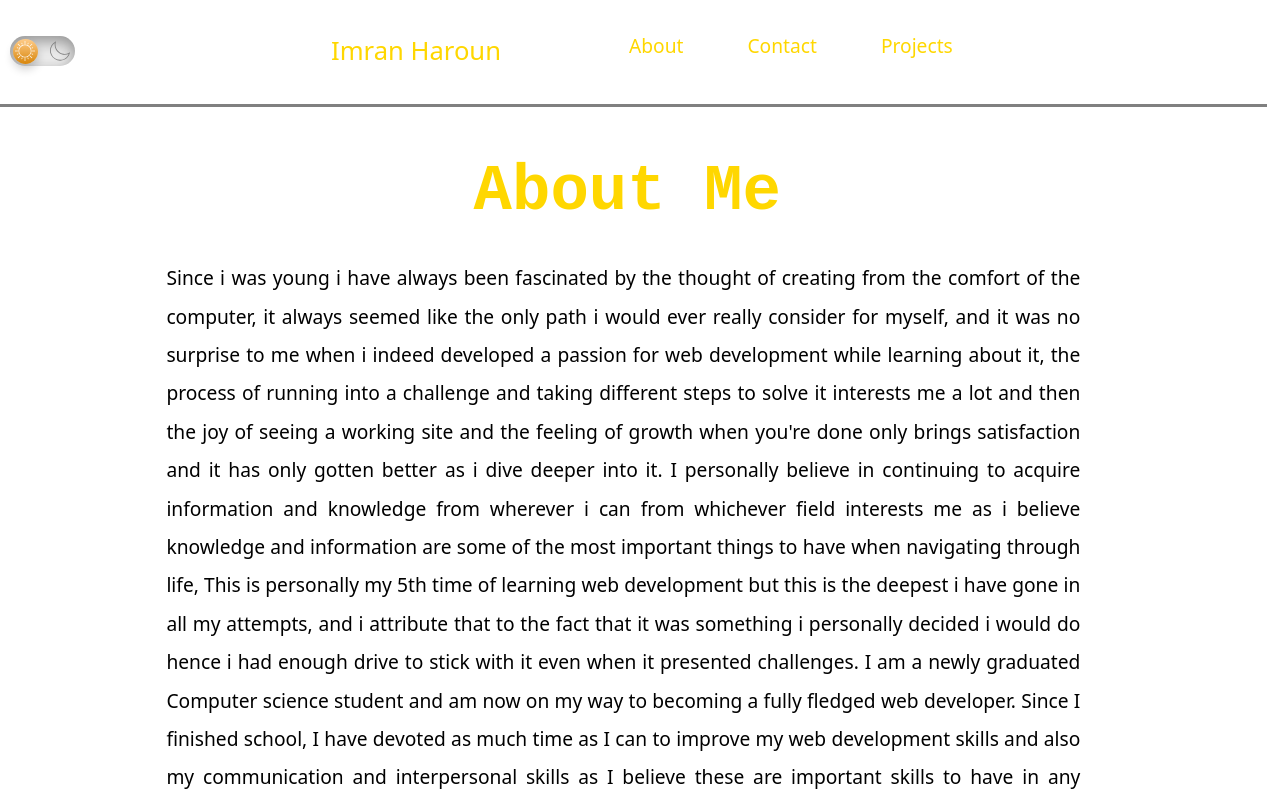
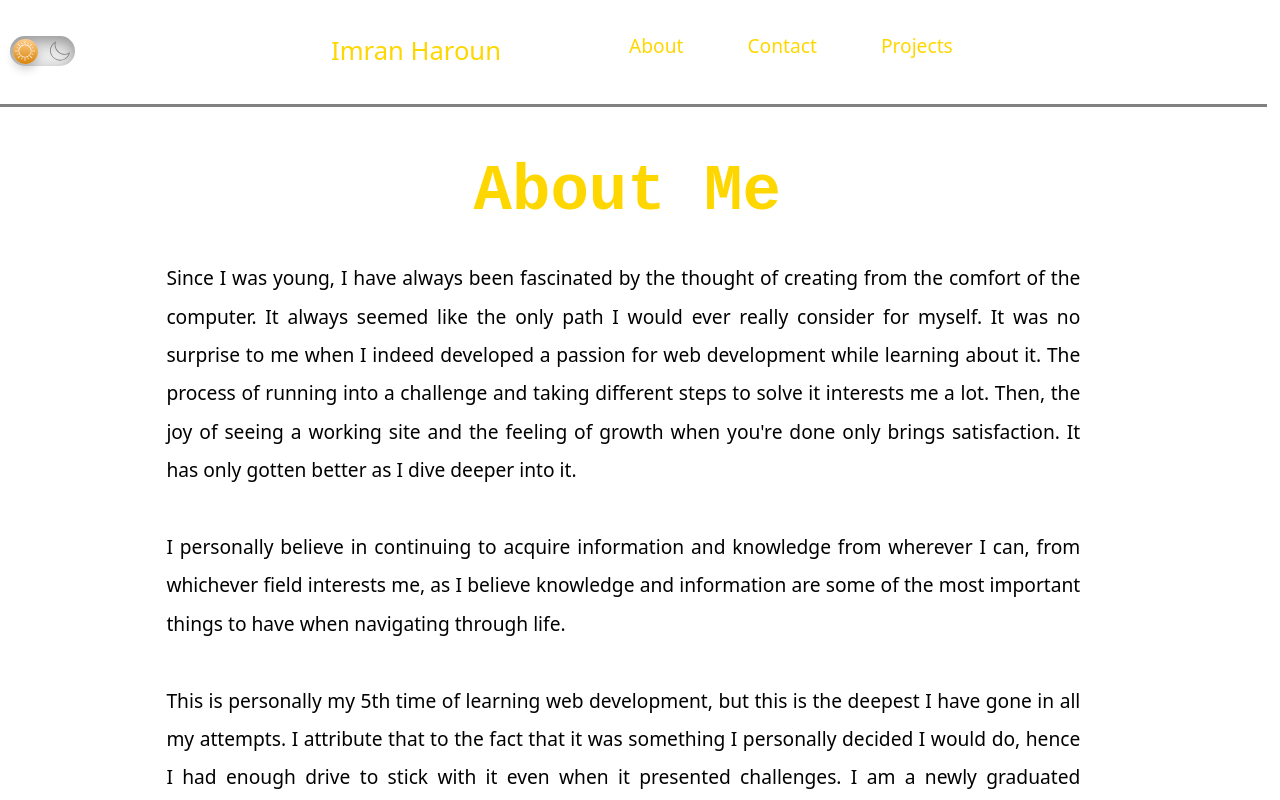
Before and after one commit to Justabingereader/Portfolio, a React (Create React App) app: page /about in a window 1280 px wide. Shown: the top 800 px of the page. Built offline with nearby package versions, Linux system fonts and the light colour scheme.

Commit message:
improved readability of content

```diff
--- a/src/components/About.js
+++ b/src/components/About.js
@@ -4,38 +4,36 @@ function About(){
     return (
         <div className="about-content">
             <h1 className="about-head">About Me</h1>
-            <p className= "about-body">Since i was young i have always been fascinated by the thought of
-                creating from the comfort of the computer, it always seemed like
-                the only path i would ever really consider for myself, and it was
-                no surprise to me when i indeed developed a passion for web
-                development while learning about it, the process of running into
-                a challenge and taking different steps to solve it interests me
-                a lot and then the joy of seeing a working site and the feeling
-                of growth when you're done only brings satisfaction and it has
-                only gotten better as i dive deeper into it.
-                I personally believe in continuing to acquire information and
-                knowledge from wherever i can from whichever field interests me
-                as i believe knowledge and information are some of the most
-                important things to have when navigating through life,
-                This is personally my 5th time of learning web development
-                but this is the deepest i have gone in all my attempts,
-                and i attribute that to the fact that it was something i
-                personally decided i would do hence i had enough drive to
-                stick with it even when it presented challenges. I am a newly
-                graduated Computer science student and am now on my way to becoming
-                a fully fledged web developer.
-                Since I finished school, I have devoted as much time as I can to
-                improve my web development skills and also my communication and
-                interpersonal skills as I believe these are important skills to have
-                in any workplace and you can never have too much of it in any environment.
-                Learning to code has also had positive effects in my personal life as it taught me to be
-                accountable to myself and have better discipline with my time as I know I
-                have to put in hours everyday into learning web development no matter how
-                I may personally feel. And I am constantly working to better myself everyday
-                as i believe if you're not developing yourself whenever you can, then you
-                would be gradually left behind.  Some of the projects I've worked on can
-                be found on the projects page.
-</p>
+            <p className= "about-body">Since I was young, I have always been fascinated by the thought
+            of creating from the comfort of the computer. It always seemed like the only path I would
+            ever really consider for myself. It was no surprise to me when I indeed developed a passion
+            for web development while learning about it. The process of running into a challenge and
+            taking different steps to solve it interests me a lot. Then, the joy of seeing a working
+            site and the feeling of growth when you're done only brings satisfaction. It has only
+            gotten better as I dive deeper into it.<br/><br/>
+
+            I personally believe in continuing to acquire information and knowledge from wherever I can,
+            from whichever field interests me, as I believe knowledge and information are some of the most
+            important things to have when navigating through life.<br/><br/>
+
+            This is personally my 5th time of learning web development, but this is the deepest I have gone
+            in all my attempts. I attribute that to the fact that it was something I personally decided I
+            would do, hence I had enough drive to stick with it even when it presented challenges.
+            I am a newly graduated Computer Science student and am now on my way to becoming a fully-fledged
+            web developer.<br/><br/>
+
+            Since I finished school, I have devoted as much time as I can to improve my web development skills
+            and also my communication and interpersonal skills. I believe these are important skills to have in
+            any workplace, and you can never have too much of it in any environment.<br/><br/>
+
+            Learning to code has also had positive effects on my personal life as it taught me to be accountable
+            to myself and have better discipline with my time. I know I have to put in hours every day into
+            learning web development no matter how I may personally feel. I am constantly working to better
+            myself every day. I believe if you're not developing yourself whenever you can, then you would
+            be gradually left behind.<br/><br/>
+
+            Some of the projects I've worked on can be found on the projects page.
+        </p>
         </div>
     )
 };
--- a/src/components/body.js
+++ b/src/components/body.js
@@ -10,17 +10,16 @@ function Body(){
         <div className="header">
            <h4 className="head"> HTML, CSS, JS </h4>
            <h1 className="head2">Front End developer</h1>
-            <p className="body">Hello, Welcome to my Portfolio.
-                I am a front end web developer and my
-                purpose for building this site was to
-                have a central store for some of my projects,
-                Since i was young, i've always been captivated by
-                the skill to make incredible things from the comfort of a computer.
-                I am currently learning Reactjs and that is the
-                library that was used in building this very site, although i can't
-                claim that i understand all the intricacies of the library, i can claim to have a
-                basic understanding of how it functions and while going through my learning process, i have
-                acquired a passion for building sites and pushing through the challenges they may present.
+            <p className="body">
+            Hello and welcome to my portfolio. I am a front-end web developer, and my purpose
+            for building this site was to have a central store for some of my projects.<br/><br/>
+
+            Since I was young, I've always been captivated by the skill to make incredible things
+            from the comfort of a computer. I am currently learning React.js, and that is the library
+            that was used in building this very site. Although I can't claim that I understand all the
+            intricacies of the library, I can claim to have a basic understanding of how it functions.
+            While going through my learning process, I have acquired a passion for building sites and
+            pushing through the challenges they may present.
             </p>
 
             <h2 className="discover">DISCOVER!</h2>
```
